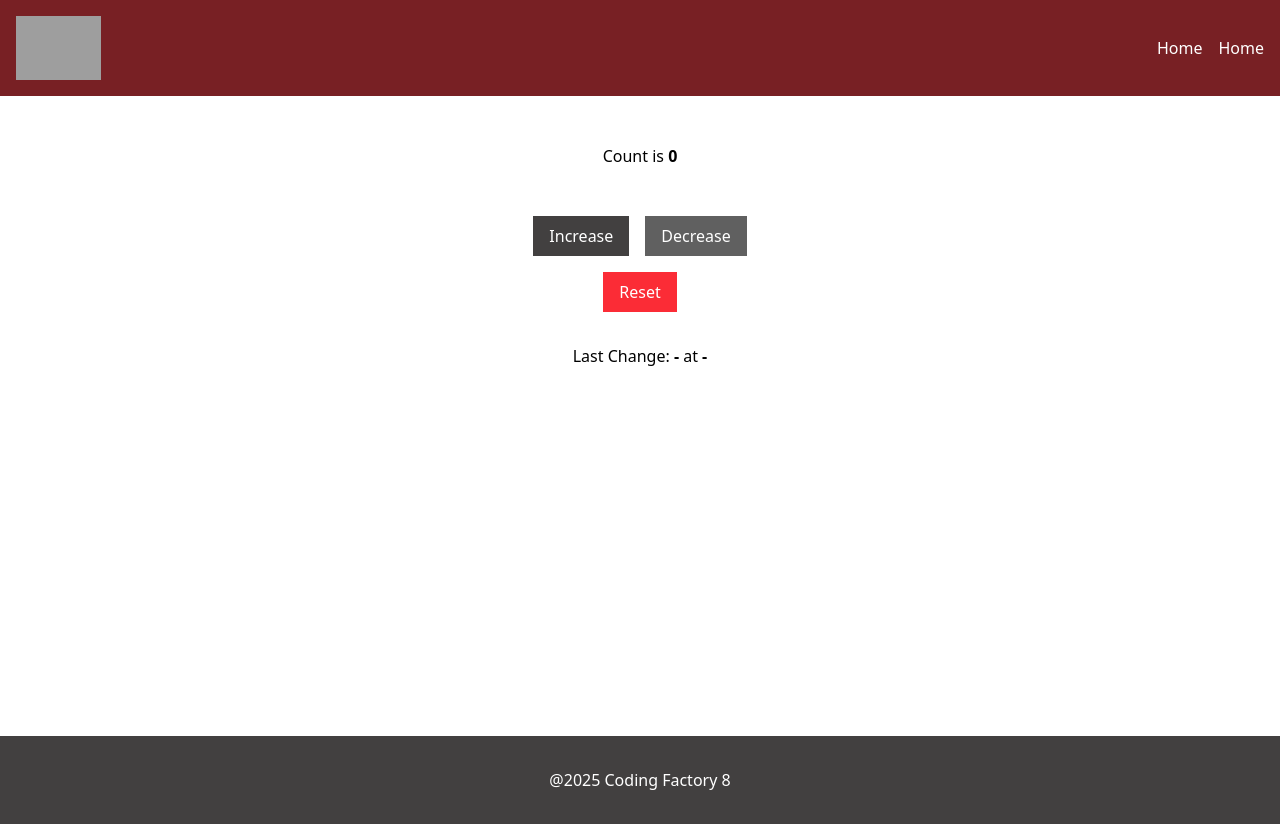
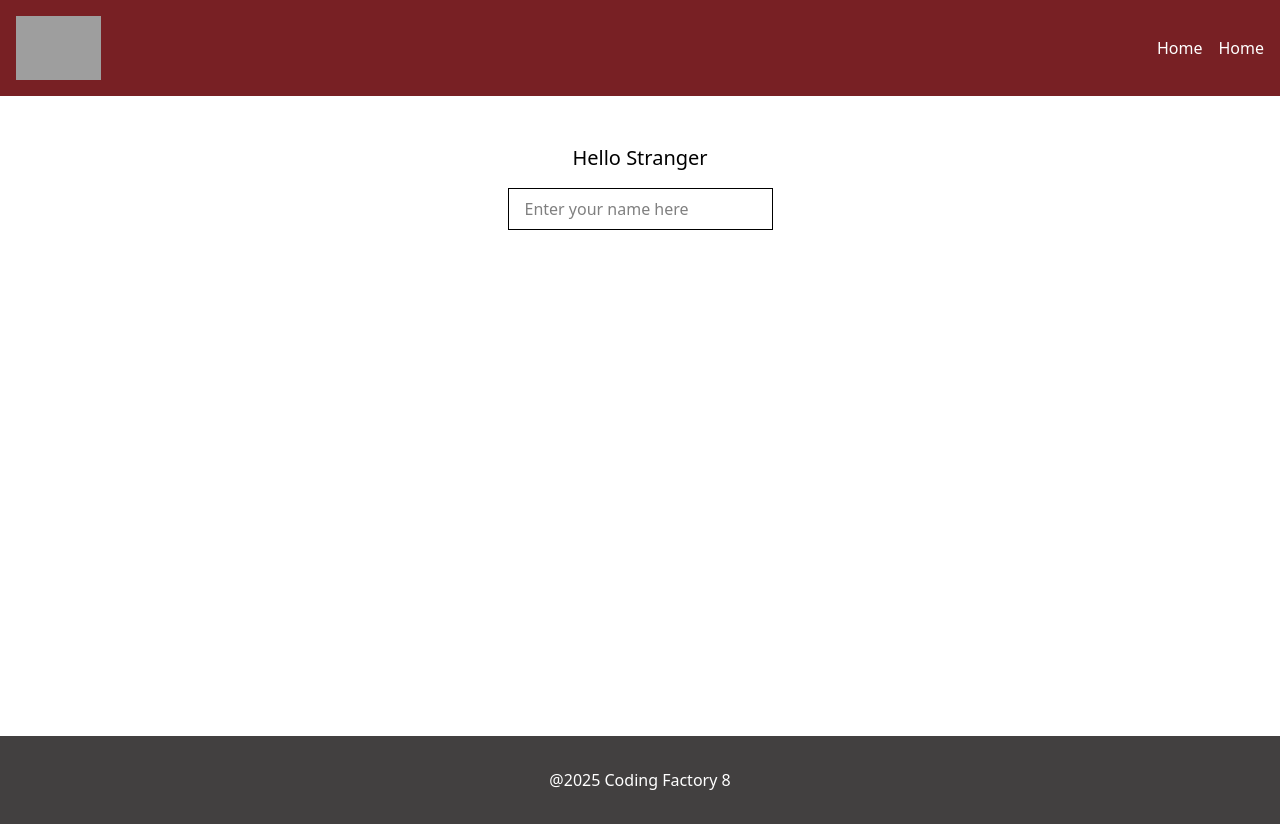
Before and after one commit to dimell94/cf8-react-intro, a React app: page / in a window 1280 px wide. Built offline with nearby package versions, Linux system fonts and the light colour scheme; grey boxes are pictures that could not be loaded; the HTML template or start-up script is replaced by a standard one.

Commit message:
feat: add name changer with effect

```diff
--- a/src/App.tsx
+++ b/src/App.tsx
@@ -11,13 +11,26 @@
 // import Counter from "./components/Counter.tsx";
 // import CounterWithMoreStates from "./components/CounterWithMoreStates.tsx";
 // import CounterAdvanced from "./components/CounterAdvanced.tsx";
-import CounterWithCustomHook from "./components/CounterWithCustomHook.tsx";
+// import CounterWithCustomHook from "./components/CounterWithCustomHook.tsx";
+import NameChangerWithEffect from "./components/NameChangerWithEffect.tsx";
+// import {useEffect} from "react";
 // import NameChanger from "./components/NameChanger.tsx";
 // import FunctionalComponentWithState from "./components/FunctionalComponentWithState.tsx";
 // import ClassComponentWithState from "./components/ClassComponentWithState.tsx";
 
 function App() {
 
+
+
+    // useEffect(setup,[]);
+    //
+    // useEffect(() =>{
+    //     //setup
+    //     return() => {
+    //         //clean up
+    //     }
+    //
+    // },[]);
 
   return (
     <>
@@ -48,7 +61,8 @@
                  {/*<NameChanger />*/}
 
                  {/*<CounterWithMoreStates />*/}
-                 <CounterWithCustomHook/>
+                 {/*<CounterWithCustomHook/>*/}
+                 <NameChangerWithEffect />
 
              </Layout>
 
--- /dev/null
+++ b/src/components/NameChangerWithEffect.tsx
@@ -0,0 +1,30 @@
+import {type ChangeEvent, useEffect, useState} from "react";
+
+const NameChangerWithEffect = () => {
+    const[name, setName] = useState("");
+
+    useEffect(() => {
+        document.title = name? `Hello, ${name}` : "Hello Stranger"
+        console.log(document.title);
+    }, [name]);
+
+    const handleChange = (e: ChangeEvent<HTMLInputElement>) => {
+        setName(e.target.value);
+    }
+
+    return (
+        <>
+         <h1 className="text-center text-xl mt-12">Hello {name || "Stranger"}</h1>
+        <div className="text-center mt-4">
+            <input type="text"
+                   onChange={handleChange}
+                   value = {name}
+                   placeholder="Enter your name here"
+                   className="border px-4 py-2"
+
+            />
+        </div>
+        </>
+    )
+}
+export default NameChangerWithEffect;
```
